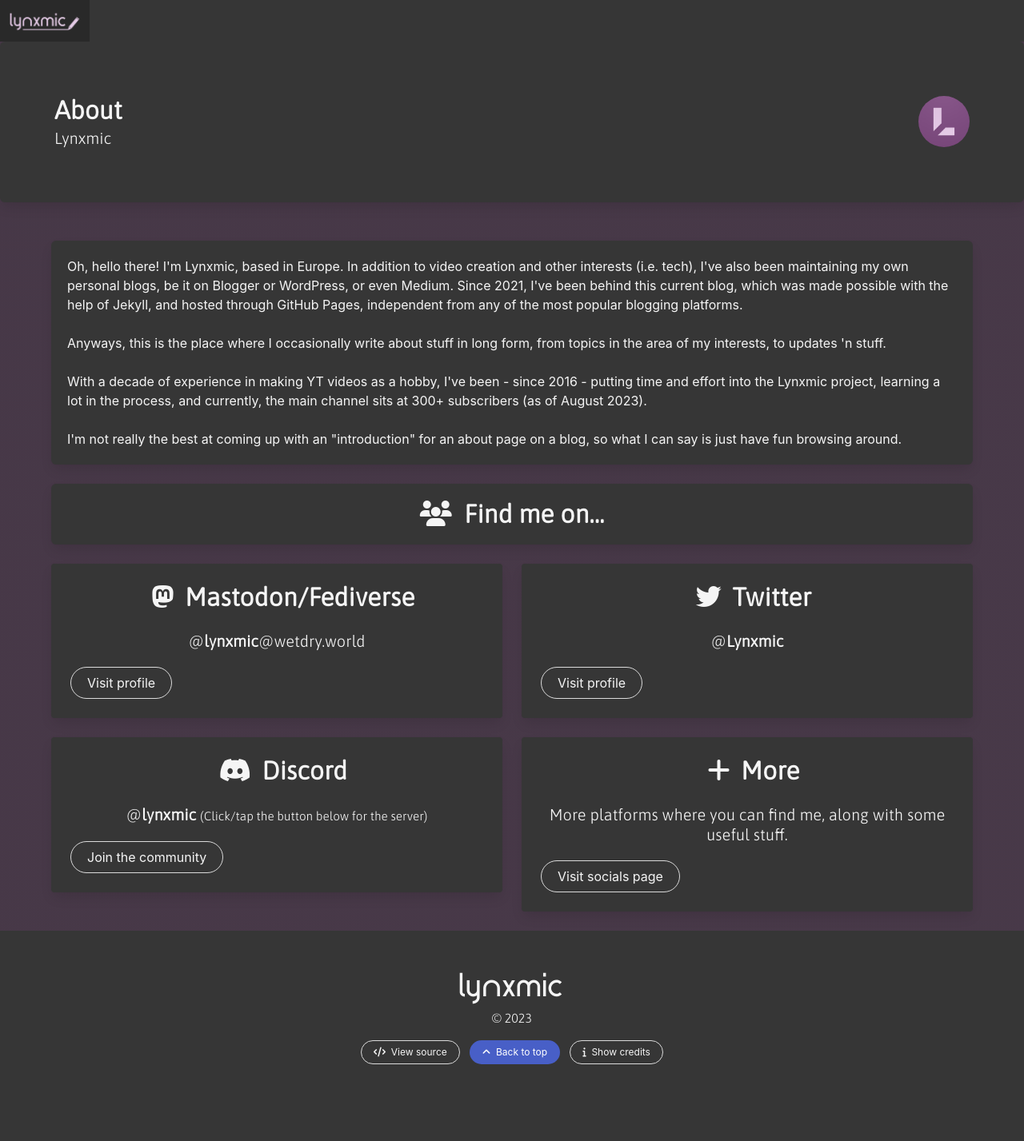
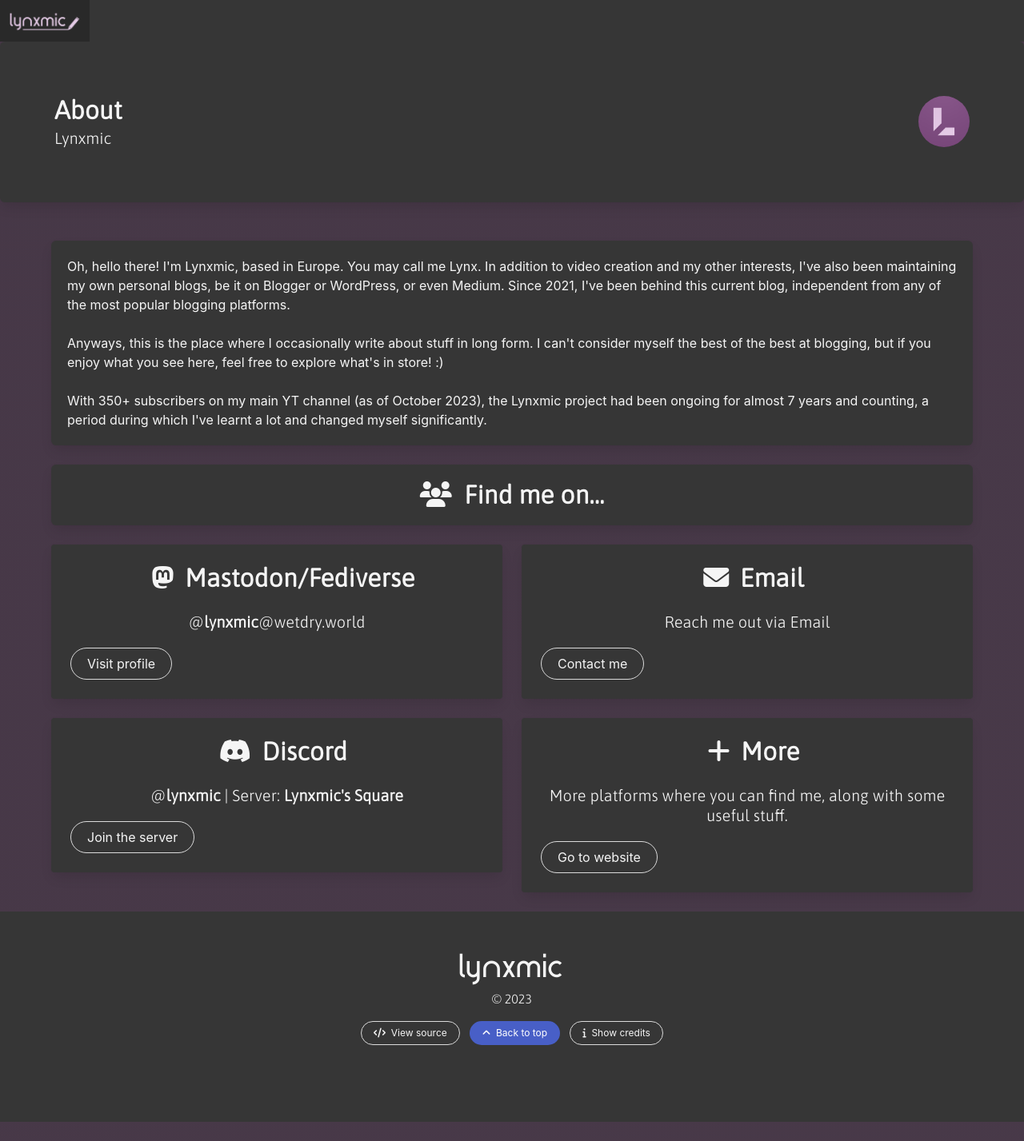
Before and after one commit to theclyron/lynxblog, a Jekyll site: the page built from docs/about.html, in a window 1280 px wide. Shown: the whole page at 80% size. Built offline with Jekyll 4.4.1, drawn with Linux system fonts in a browser that asks for light colours.

Commit message:
updating socials and contact methods; remove twitter; rewording about page

```diff
--- a/docs/_config.yml
+++ b/docs/_config.yml
@@ -15,11 +15,11 @@
 author_name: "Lynxmic"
 author_pic: "/img/profile.png"
 author_logo: "/img/logo.png"
-author_gateway: "https://linktr.ee/lynxmic"
+author_gateway: "https://lynxmic.github.io"
 author_youtube: "https://youtube.com/@lynxmic"
-author_twitter: "https://twitter.com/lynxmic"
+author_twitter: ""
 author_fedi: "https://wetdry.world/@lynxmic"
-author_discord: "https://discord.gg/wDxDKJU2sj"
+author_discord: "https://lynxmic.github.io/discord"
 
 source_url: "https://github.com/Lynxmic/blog"
 
--- a/docs/_includes/navbar.html
+++ b/docs/_includes/navbar.html
@@ -18,10 +18,6 @@
         <i class="fab fa-youtube is-hidden-mobile has-fade-effect" title="YouTube"></i>
         <p class="has-text-black is-hidden-tablet is-hidden-desktop"><i class="fab fa-youtube"></i> YouTube</p>
       </a>
-        <a class="navbar-item" href="{{ site.author_twitter }}">
-          <i class="fab fa-twitter is-hidden-mobile has-fade-effect" title="Twitter"></i>
-          <p class="has-text-black is-hidden-tablet is-hidden-desktop"><i class="fab fa-twitter"></i> Twitter</p>
-        </a>
       <a class="navbar-item" href="{{ site.author_fedi }}">
         <i class="fab fa-mastodon is-hidden-mobile has-fade-effect" title="Mastodon/Fediverse"></i>
         <p class="has-text-black is-hidden-tablet is-hidden-desktop"><i class="fab fa-mastodon"></i> Mastodon/Fediverse</p>
@@ -31,7 +27,7 @@
         <p class="has-text-black is-hidden-tablet is-hidden-desktop"><i class="fab fa-discord"></i> Discord Server</p>
       </a>
       <a class="navbar-item" href="{{ site.rss }}">
-          <i class="fa fa-rss is-hidden-mobile has-fade-effect" title="{{ site.name }} RSS Feed"></i>
+        <i class="fa fa-rss is-hidden-mobile has-fade-effect" title="Subscribe to RSS"></i>
         <p class="has-text-black is-hidden-tablet is-hidden-desktop"><i class="fa fa-rss"></i> Subscribe to RSS</p>
       </a>
     </div>
--- a/docs/about.html
+++ b/docs/about.html
@@ -34,10 +34,9 @@
 </div>
   <div class="container">
     <div class="box has-background-dark">
-      <p class="has-text-light is-size-6">Oh, hello there! I'm Lynxmic, based in Europe. In addition to video creation and other interests (i.e. tech), I've also been maintaining my own personal blogs, be it on Blogger or WordPress, or even Medium. Since 2021, I've been behind this current blog, which was made possible with the help of Jekyll, and hosted through GitHub Pages, independent from any of the most popular blogging platforms.</p><br>
-      <p class="has-text-light is-size-6">Anyways, this is the place where I occasionally write about stuff in long form, from topics in the area of my interests, to updates 'n stuff.</p><br>
-      <p class="has-text-light is-size-6">With a decade of experience in making YT videos as a hobby, I've been - since 2016 - putting time and effort into the Lynxmic project, learning a lot in the process, and currently, the main channel sits at 300+ subscribers (as of August 2023).</p><br>
-      <p class="has-text-light is-size-6">I'm not really the best at coming up with an "introduction" for an about page on a blog, so what I can say is just have fun browsing around.</p>
+      <p class="has-text-light is-size-6">Oh, hello there! I'm Lynxmic, based in Europe. You may call me Lynx. In addition to video creation and my other interests, I've also been maintaining my own personal blogs, be it on Blogger or WordPress, or even Medium. Since 2021, I've been behind this current blog, independent from any of the most popular blogging platforms.</p><br>
+      <p class="has-text-light is-size-6">Anyways, this is the place where I occasionally write about stuff in long form. I can't consider myself the best of the best at blogging, but if you enjoy what you see here, feel free to explore what's in store! :)</p><br>
+      <p class="has-text-light is-size-6">With 350+ subscribers on my main YT channel (as of October 2023), the Lynxmic project had been ongoing for almost 7 years and counting, a period during which I've learnt a lot and changed myself significantly.</p>
     </div>
       <div class="box has-background-dark has-text-centered">
         <div class="columns is-centered is-align-items-center">
@@ -79,16 +78,16 @@
                     <div class="media-content">
                       <nav class="level">
                           <div class="level-item">
-                          <p class="title has-text-light is-3 has-text-centered"><i class="fab fa-twitter fa-1x"></i></p>&nbsp;&nbsp;&nbsp;
-                          <p class="title has-text-light is-3 has-text-centered">Twitter</p>
+                          <p class="title has-text-light is-3 has-text-centered"><i class="fas fa-envelope fa-1x"></i></p>&nbsp;&nbsp;&nbsp;
+                          <p class="title has-text-light is-3 has-text-centered">Email</p>
                         </div>
                       </nav>
                     </div>
                   </div>
                   <div class="content has-text-light">
                     <p style="font-family: 'asap-italic';" class="subtitle is-6 has-text-light has-text-centered"></p>
-                    <p class="subtitle has-text-light has-text-centered">@<strong class="has-text-light">Lynxmic</strong></p>
-                        <a class="button is-rounded has-background-dark has-text-light" href="{{ site.author_twitter }}">Visit profile</a>
+                    <p class="subtitle has-text-light has-text-centered">Reach me out via Email</p>
+                        <a class="button is-rounded has-background-dark has-text-light" href="mailto:lynxmicyt@gmail.com">Contact me</a>
                   </div>
             </div>
             </div>
@@ -110,8 +109,8 @@
                   </div>
                 </div>
                 <div class="content has-text-light">
-                  <p class="subtitle has-text-light has-text-centered">@<strong class="has-text-light">lynxmic</strong> <small><small>(Click/tap the button below for the server)</small></small></p>
-                  <a class="button is-rounded has-background-dark has-text-light" href="{{ site.author_discord }}">Join the community</a>
+                  <p class="subtitle has-text-light has-text-centered">@<strong class="has-text-light">lynxmic</strong> | Server: <strong class="has-text-light">Lynxmic's Square</strong></p>
+                  <a class="button is-rounded has-background-dark has-text-light" href="{{ site.author_discord }}">Join the server</a>
                 </div>
           </div>
           </div>
@@ -132,7 +131,7 @@
                 </div>
                 <div class="content has-text-light">
                   <p class="subtitle has-text-light has-text-centered">More platforms where you can find me, along with some useful stuff.</p>
-                  <a class="button is-rounded has-background-dark has-text-light" href="https://linktr.ee/lynxmic">Visit socials page</a>
+                  <a class="button is-rounded has-background-dark has-text-light" href="https://lynxmic.github.io">Go to website</a>
                 </div>
           </div>
           </div>
```
Lines whose indentation alone changed are shown as unchanged.
